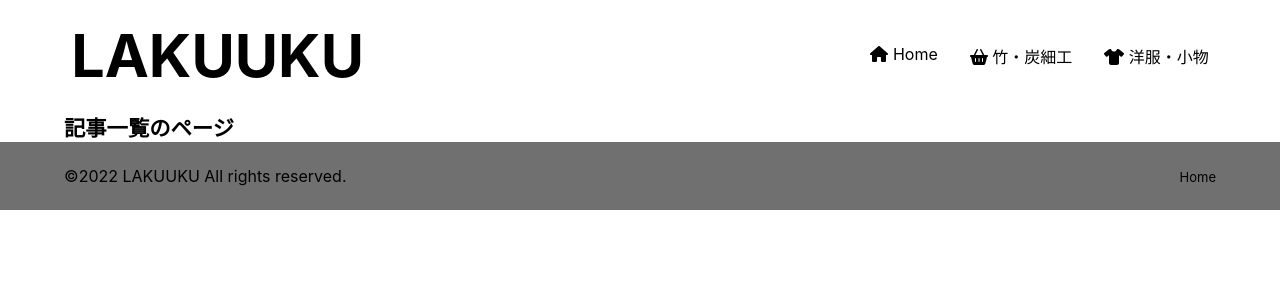
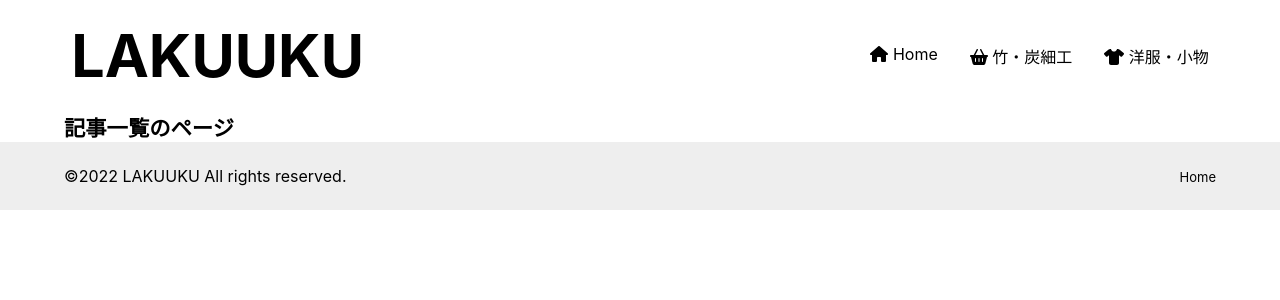
Before and after one commit to cdualf/lakuuku, a Next.js app: page /blog in a window 1280 px wide. Shown: the top 300 px of the page. Built offline with nearby package versions, Linux system fonts and the light colour scheme.

Commit message:
change color

```diff
--- a/styles/footer.module.css
+++ b/styles/footer.module.css
@@ -1,7 +1,7 @@
 .wrapper {
   /* padding: var(--space-xl) 0; */
   padding: 1.5rem 0;
-  background-color: var(--gray-50);
+  background-color: var(--gray-10);
 }
 
 .flexContainer {
@@ -30,4 +30,9 @@
   .list a:active {
     color: var(--accent);
   }
+  .wrapper {
+    /* padding: var(--space-xl) 0; */
+    padding: 1.5rem 0;
+    background-color: var(--gray-10);
+  }
 }
```
